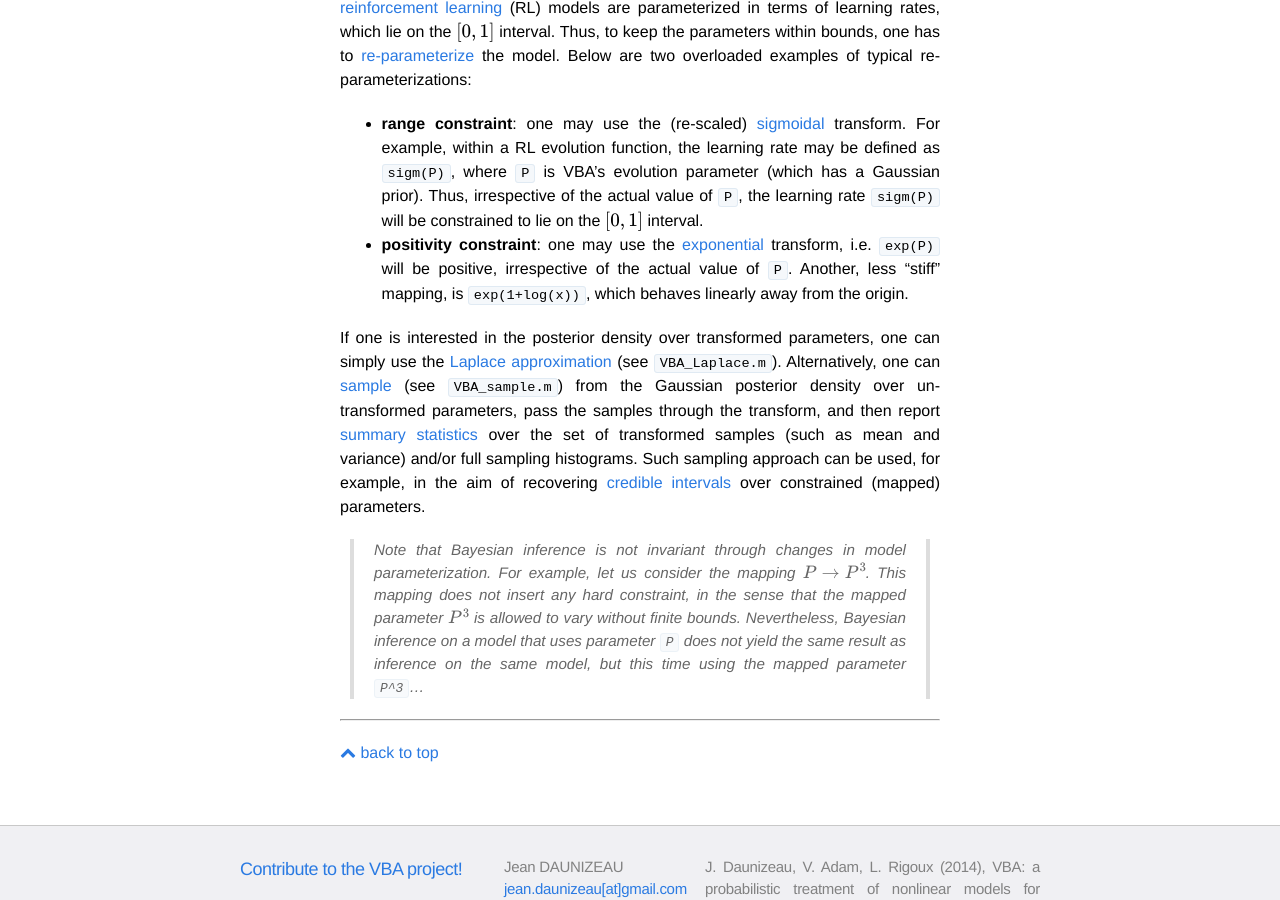
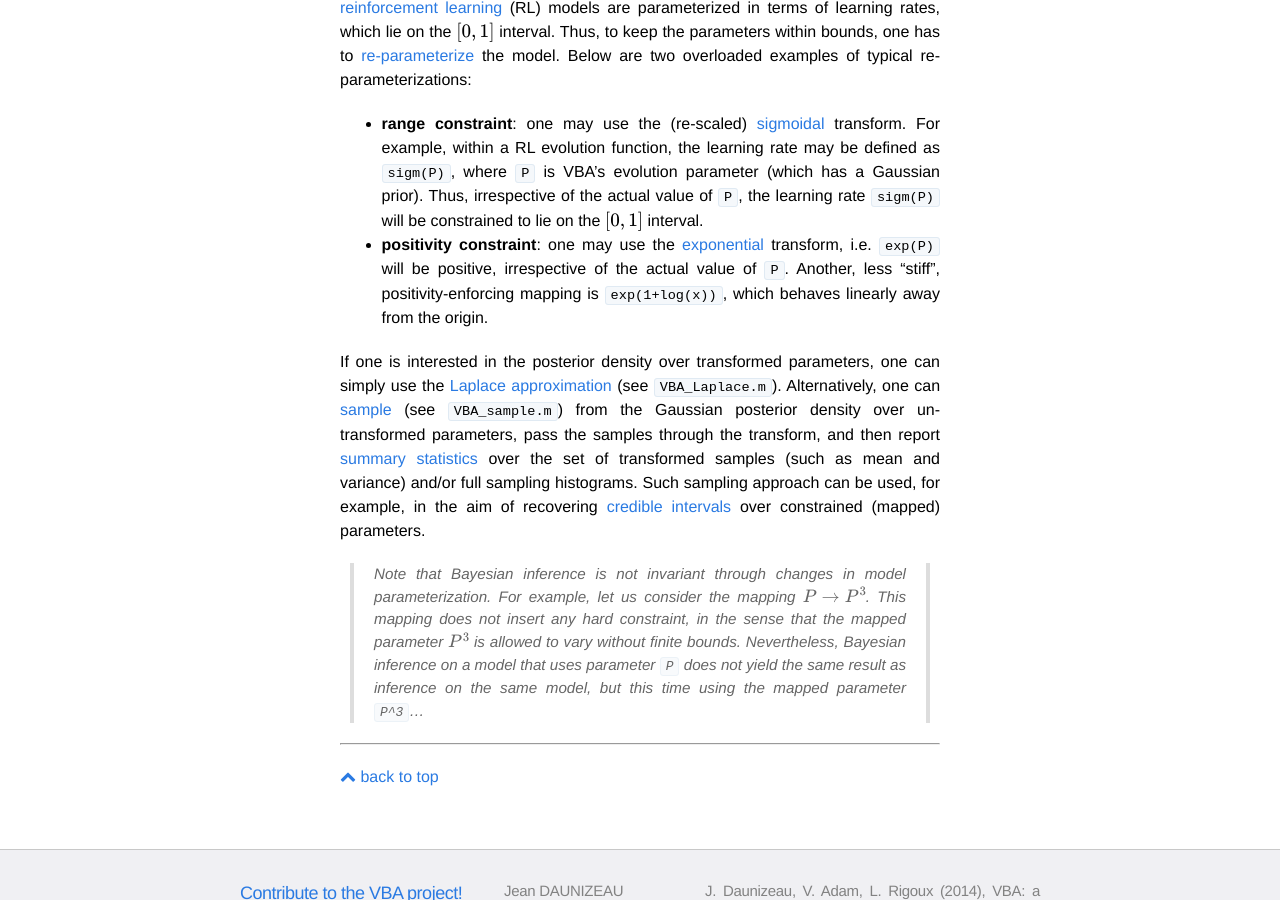
Before and after one commit to MBB-team/VBA-toolbox, a Jekyll site: the page built from _wiki/param-transform.md, in a window 1280 px wide and 900 px high, scrolled down 526 px. Built offline with Jekyll 4.4.1, drawn with Linux system fonts in a browser that asks for light colours; nearby versions of some CDN libraries; formulas are drawn with MathJax 3.

Commit message:
Update param-transform.md

```diff
--- a/_wiki/param-transform.md
+++ b/_wiki/param-transform.md
@@ -11,7 +11,7 @@ However, one may wan to insert "[hard constraints](https://en.wikipedia.org/wiki
 
 - **range constraint**: one may use the (re-scaled) [sigmoidal](https://en.wikipedia.org/wiki/Sigmoid_function) transform. For example, within a RL evolution function, the learning rate may be defined as `sigm(P)`, where `P` is VBA's evolution parameter (which has a Gaussian prior). Thus, irrespective of the actual value of `P`, the learning rate `sigm(P)` will be constrained to lie on the $$\left[0,1\right]$$ interval.
 
-- **positivity constraint**: one may use the [exponential](https://en.wikipedia.org/wiki/Exponential_function) transform, i.e. `exp(P)` will be positive, irrespective of the actual value of `P`. Another, less "stiff" mapping, is `exp(1+log(x))`, which behaves linearly away from the origin.
+- **positivity constraint**: one may use the [exponential](https://en.wikipedia.org/wiki/Exponential_function) transform, i.e. `exp(P)` will be positive, irrespective of the actual value of `P`. Another, less "stiff", positivity-enforcing mapping is `exp(1+log(x))`, which behaves linearly away from the origin.
 
 If one is interested in the posterior density over transformed parameters, one can simply use the [Laplace approximation](https://en.wikipedia.org/wiki/Laplace's_method) (see `VBA_Laplace.m`). Alternatively, one can [sample](https://en.wikipedia.org/wiki/Monte_Carlo_method) (see `VBA_sample.m`) from the Gaussian posterior density over un-transformed parameters, pass the samples through the transform, and then report [summary statistics](https://en.wikipedia.org/wiki/Summary_statistics) over the set of transformed samples (such as mean and variance) and/or full sampling histograms. Such sampling approach can be used, for example, in the aim of recovering [credible intervals](https://en.wikipedia.org/wiki/Credible_interval) over constrained (mapped) parameters.
 
```
